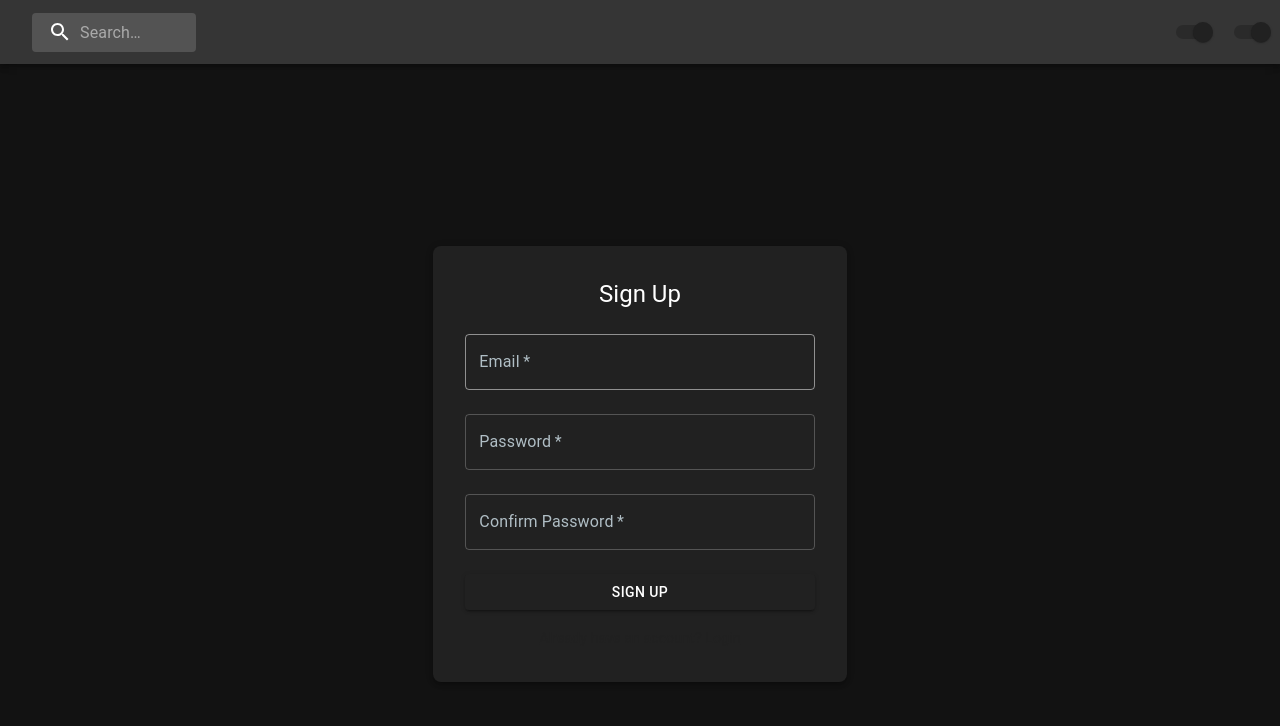
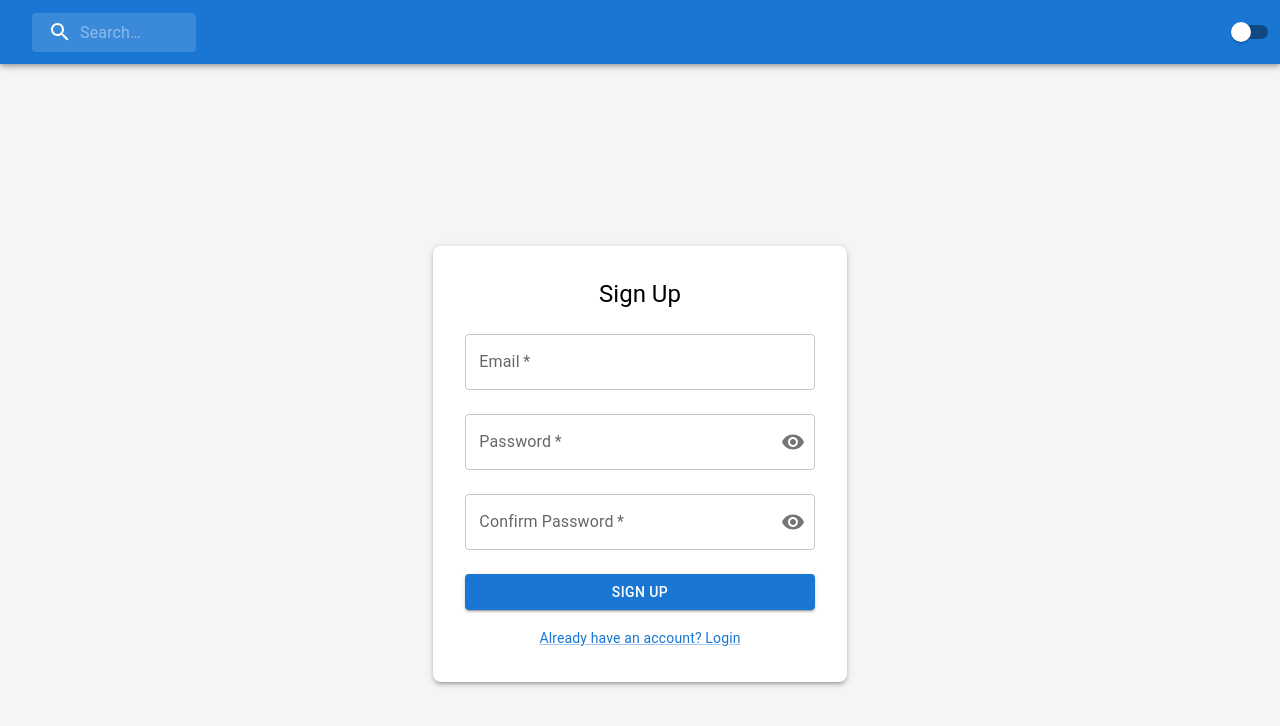
Before and after one commit to Vkashyap1729/Chit-management-app, a React (Vite) app: page / in a window 1280 px wide. Shown: the top 726 px of the page. Built offline with nearby package versions, Linux system fonts and the light colour scheme.

Commit message:
login setup done

```diff
--- a/src/components/SearchAppBar.jsx
+++ b/src/components/SearchAppBar.jsx
@@ -71,10 +71,6 @@ export default function SearchAppBar() {
             checked={themeMode === "dark"}
             onChange={() => dispatch(toggleTheme())}
           />
-          <Switch
-            checked={themeMode === "dark"}
-            onChange={() => dispatch(toggleTheme())}
-          />
           </Stack>
         </Stack>
       </AppBar>
--- a/src/pages/Login.jsx
+++ b/src/pages/Login.jsx
@@ -1,13 +1,18 @@
 import { useState } from "react";
 import { Grid, TextField, Box, Button, Typography, Link } from "@mui/material";
+import { InputAdornment, IconButton } from '@mui/material';
+import { Visibility, VisibilityOff } from '@mui/icons-material';
 
 const LoginPage = () => {
   const [email, setEmail] = useState("");
   const [password, setPassword] = useState("");
+  const [showPassword, setShowPassword] = useState(false);
 
   const handleEmailChange = (e) => setEmail(e.target.value);
   const handlePasswordChange = (e) => setPassword(e.target.value);
-
+  const handleClickShowPassword = () => {
+    setShowPassword((prev) => !prev);  // Toggle the value of showPassword
+  };
   const handleSubmitLogin = (e) => {
     e.preventDefault();
     console.log("Logging in with", email, password);
@@ -45,13 +50,26 @@ const LoginPage = () => {
             />
             <TextField
               label="Password"
-              type="password"
+              type={showPassword ? 'text' : 'password'}  // Toggle between text and password
               fullWidth
               value={password}
               onChange={handlePasswordChange}
               margin="normal"
               variant="outlined"
               required
+              InputProps={{
+                endAdornment: (
+                  <InputAdornment position="end">
+                    <IconButton
+                      onClick={handleClickShowPassword}
+                      edge="end"
+                      aria-label="toggle password visibility"
+                    >
+                      {showPassword ? <VisibilityOff /> : <Visibility />}
+                    </IconButton>
+                  </InputAdornment>
+                ),
+              }}
             />
             <Button
               type="submit"
@@ -69,7 +87,7 @@ const LoginPage = () => {
                 </Link>
               </Grid>
               <Grid item>
-                <Link href="#" variant="body2">
+                <Link href="/fgt-psd" variant="body2">
                   Forgot Password?
                 </Link>
               </Grid>
--- a/src/pages/SignUp.jsx
+++ b/src/pages/SignUp.jsx
@@ -1,21 +1,32 @@
 import { useState } from "react";
 import { Grid, TextField, Box, Button, Typography, Link } from "@mui/material";
+import { useDispatch } from "react-redux";
+import { setNotification } from '../slices/notificationSlice'
+import { InputAdornment, IconButton } from '@mui/material';
+import { Visibility, VisibilityOff } from '@mui/icons-material';
 
 const SignUpPage = () => {
   const [email, setEmail] = useState("");
   const [password, setPassword] = useState("");
+  const [showPassword, setShowPassword] = useState(false);
+  const [confrimShowPassword, setConfrimShowPassword] = useState(false);
   const [confirmPassword, setConfirmPassword] = useState("");
-
+  const dispatch = useDispatch()
   const handleEmailChange = (e) => setEmail(e.target.value);
   const handlePasswordChange = (e) => setPassword(e.target.value);
   const handleConfirmPasswordChange = (e) => setConfirmPassword(e.target.value);
-
+  const handleClickShowPassword = () => {
+    setShowPassword((prev) => !prev);  // Toggle the value of showPassword
+  };
+  const handleClickConfrimShowPassword = () => {
+    setConfrimShowPassword((prev) => !prev);  // Toggle the value of confrimShow
+  };
   const handleSubmitSignUp = (e) => {
     e.preventDefault();
     if (password === confirmPassword) {
       console.log("Signing up with", email, password);
     } else {
-      console.error("Passwords don't match");
+      dispatch(setNotification({ message: "Passwords do not match", severity: "error" , open: true}))
     }
   };
 
@@ -46,6 +57,7 @@ const SignUpPage = () => {
             margin="normal"
             variant="outlined"
             required
+            onChange={handleEmailChange}
             sx={{
                 "& label.Mui-focused": {
                 color: (theme) =>
@@ -70,23 +82,49 @@ const SignUpPage = () => {
 
             <TextField
               label="Password"
-              type="password"
+              type={showPassword ? 'text' : 'password'}  // Toggle between text and password
               fullWidth
               value={password}
               onChange={handlePasswordChange}
               margin="normal"
               variant="outlined"
               required
+              InputProps={{
+                endAdornment: (
+                  <InputAdornment position="end">
+                    <IconButton
+                      onClick={handleClickShowPassword}
+                      edge="end"
+                      aria-label="toggle password visibility"
+                    >
+                      {showPassword ? <VisibilityOff /> : <Visibility />}
+                    </IconButton>
+                  </InputAdornment>
+                ),
+              }}
             />
             <TextField
               label="Confirm Password"
-              type="password"
+              type={confrimShowPassword ? 'text' : 'password'}  // Toggle between text and password
               fullWidth
               value={confirmPassword}
               onChange={handleConfirmPasswordChange}
               margin="normal"
               variant="outlined"
               required
+              InputProps={{
+                endAdornment: (
+                  <InputAdornment position="end">
+                    <IconButton
+                      onClick={handleClickConfrimShowPassword}
+                      edge="end"
+                      aria-label="toggle password visibility"
+                    >
+                      {confrimShowPassword ? <VisibilityOff /> : <Visibility />}
+                    </IconButton>
+                  </InputAdornment>
+                ),
+              }}
             />
             <Button
               type="submit"
--- /dev/null
+++ b/src/slices/notificationSlice.jsx
@@ -0,0 +1,25 @@
+import { createSlice } from "@reduxjs/toolkit";
+
+const initialState = {
+  open: false,
+  autoHideDuration: 3000,
+  severity: "error",
+  message: '',
+};
+
+const notificationSlice = createSlice({
+  name: "notification",
+  initialState,
+  reducers: {
+    setNotification: (state, action) => {
+      const { open, autoHideDuration, severity, message } = action.payload;
+      state.open = open;
+      state.autoHideDuration = autoHideDuration;
+      state.severity = severity;
+      state.message = message;
+    },
+  },
+});
+
+export const { setNotification } = notificationSlice.actions;
+export default notificationSlice.reducer;
--- a/src/slices/themeSlice.jsx
+++ b/src/slices/themeSlice.jsx
@@ -1,7 +1,7 @@
 import { createSlice } from "@reduxjs/toolkit";
 
 const initialState = {
-  mode: "dark", // Default to dark mode
+  mode: JSON.parse(localStorage.getItem("theme")) || "light",
 };
 
 const themeSlice = createSlice({
@@ -9,6 +9,7 @@ const themeSlice = createSlice({
   initialState,
   reducers: {
     toggleTheme: (state) => {
+      localStorage.setItem("theme", JSON.stringify(state.mode === "dark" ? "light" : "dark"));
       state.mode = state.mode === "dark" ? "light" : "dark";
     },
   },
--- a/src/store.jsx
+++ b/src/store.jsx
@@ -1,8 +1,10 @@
 import { configureStore } from "@reduxjs/toolkit";
 import themeReducer from "./slices/themeSlice";
+import notificationReducer from "./slices/notificationSlice";
 
 export const store = configureStore({
   reducer: {
     theme: themeReducer,
+    notification: notificationReducer,
   },
 });
--- a/src/theme.js
+++ b/src/theme.js
@@ -1,57 +1,74 @@
 import { createTheme } from "@mui/material/styles";
 
-export const darkTheme = createTheme({
+export const lightTheme = createTheme({
   palette: {
-    mode: "dark",
+    mode: 'light',
     primary: {
-      main: "#212121", // Dark Grey
-    },
-    secondary: {
-      main: "#b0bec5", // Muted Blue-Grey
+      main: '#1976d2', // blue color for light mode
     },
     background: {
-      default: "#121212", // Dark Background
-      paper: "#212121", // Card Background
+      default: "#f5f5f5", // light background color
     },
     text: {
-      primary: "#ffffff",
-      secondary: "#b0bec5",
-    },
+      primary: "#000", // black text in light mode
+    }
   },
   components: {
-    MuiAppBar: {
+    MuiButton: {
       styleOverrides: {
         root: {
-          backgroundColor: "#212121", // Ensures AppBar stays dark
+          // Override the default button style for light mode
+          backgroundColor: '#1976d2',
+          color: '#fff',
+          '&:hover': {
+            backgroundColor: '#1565c0', // darker blue on hover
+          },
+        },
+      },
+    },
+    MuiLink: {
+      styleOverrides: {
+        root: {
+          color: '#1976d2', // blue link color in light mode
         },
       },
     },
   },
 });
 
-export const lightTheme = createTheme({
+export const darkTheme = createTheme({
   palette: {
-    mode: "light",
+    mode: 'dark',
     primary: {
-      main: "#1976d2", // Blue
-    },
-    secondary: {
-      main: "#ff9800", // Orange
+      main: '#fff', // white color for dark mode
     },
     background: {
-      default: "#ffffff", // Light Background
-      paper: "#f5f5f5", // Paper Background
+      default: "#121212", // dark background color
     },
     text: {
-      primary: "#000000",
-      secondary: "#757575",
-    },
+      primary: "#fff", // white text in dark mode
+    }
   },
   components: {
-    MuiAppBar: {
+    MuiButton: {
       styleOverrides: {
         root: {
-          backgroundColor: "#1976d2", // Blue AppBar for Light Mode
+          // Override the default button style for dark mode
+          backgroundColor: '#fff', // white background for dark mode button
+          color: '#000', // black text
+          '&:hover': {
+            backgroundColor: '#f0f0f0', // light gray on hover
+          },
+        },
+      },
+    },
+    MuiLink: {
+      styleOverrides: {
+        root: {
+          color: '#fff', // white link color in dark mode
+          '&:hover': {
+            color: '#bb86fc', // purple hover color for links in dark mode
+          },
         },
       },
     },
```
Also changed, not shown: src/App.jsx (+24 -1 lines).
